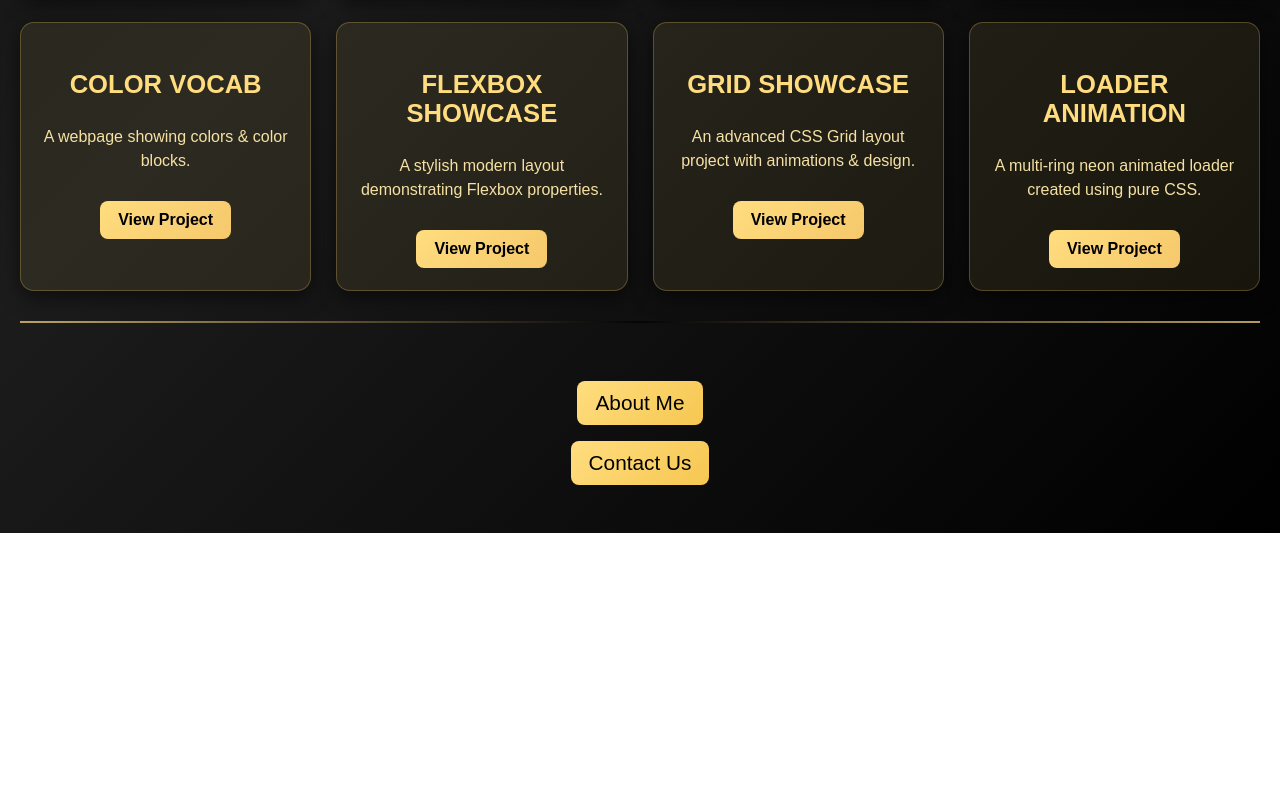
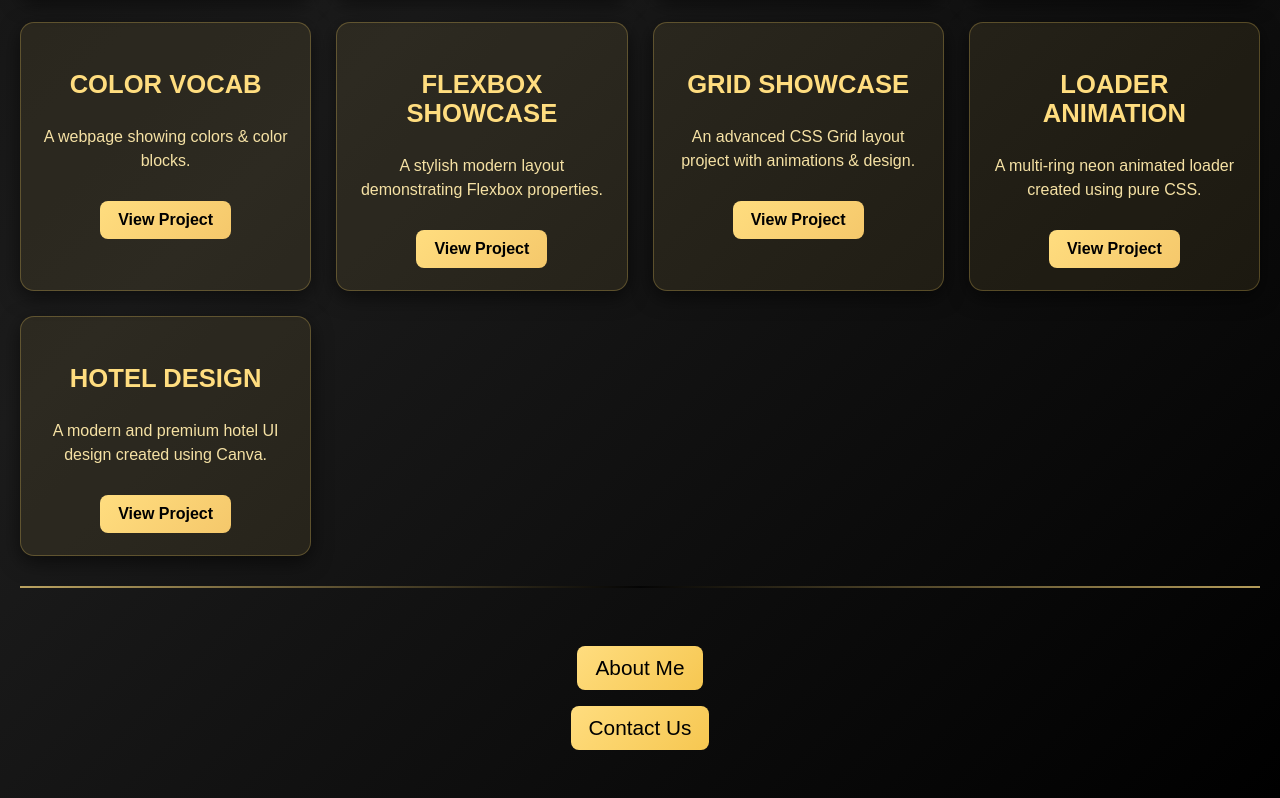
Before and after one commit to anshuman06-web/html.portfolio, a plain HTML site: page index.html in a window 1280 px wide. Shown: the part 1212-2010 px from the top of the page. Before the commit the page ends 1745 px from the top, so only its background shows below. Drawn offline with Linux system fonts and the light colour scheme.

Commit message:
Add files via upload

```diff
--- a/index.html
+++ b/index.html
@@ -274,6 +274,13 @@ footer a:hover {
             <a href="loader.html" class="project-btn">View Project</a>
         </div>
 
+        <div class="project-card">
+    <h3>HOTEL DESIGN</h3>
+    <p>A modern and premium hotel UI design created using Canva.</p>
+    <a href="https://www.canva.com/design/DAG5cP6DOF0/kL5vq9rHzFGkPOFcIfeqYg/view?utm_content=DAG5cP6DOF0&utm_campaign=designshare&utm_medium=link2&utm_source=uniquelinks&utlId=h43edb61b25" class="project-btn" target="_blank">View Project</a>
+    </div>
+
+
     </div>
 
     <hr>
```
